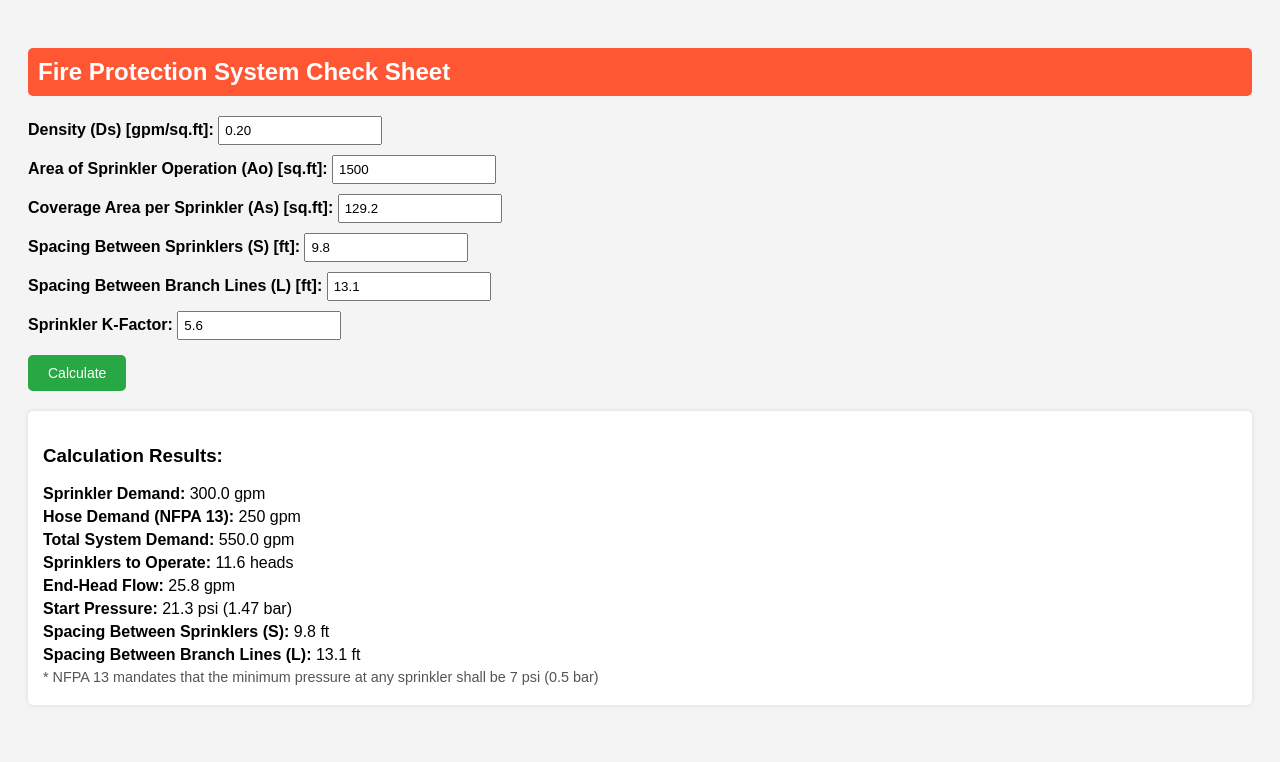
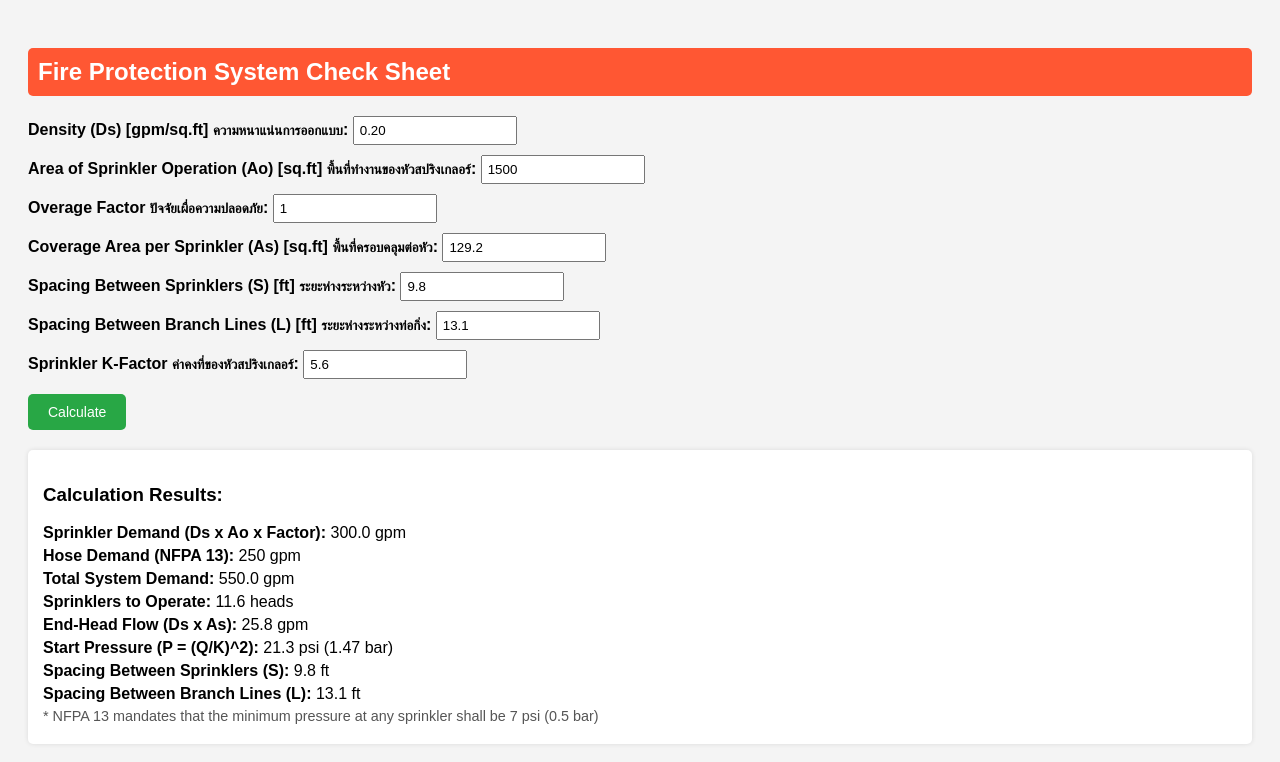
Before and after one commit to CHAIYA156/CHAIYA156.github.io, a plain HTML site: page index.html in a window 1280 px wide. Both pictures are taken after a click on the button "Calculate". Drawn offline with Linux system fonts and the light colour scheme.

Commit message:
Update index.html

```diff
--- a/index.html
+++ b/index.html
@@ -46,17 +46,19 @@
   </style>
 </head>
 <body>
-  <h2>Fire Protection System Check Sheet</h2><label>Density (Ds) [gpm/sq.ft]: <input type="number" id="density" value="0.20" step="0.01"> </label>
+  <h2>Fire Protection System Check Sheet</h2><label>Density (Ds) [gpm/sq.ft] <small>ความหนาแน่นการออกแบบ</small>: <input type="number" id="density" value="0.20" step="0.01"> </label>
 
-<label>Area of Sprinkler Operation (Ao) [sq.ft]: <input type="number" id="area" value="1500"> </label>
+<label>Area of Sprinkler Operation (Ao) [sq.ft] <small>พื้นที่ทำงานของหัวสปริงเกลอร์</small>: <input type="number" id="area" value="1500"> </label>
 
-<label>Coverage Area per Sprinkler (As) [sq.ft]: <input type="number" id="coverage" value="129.2"> </label>
+<label>Overage Factor <small>ปัจจัยเผื่อความปลอดภัย</small>: <input type="number" id="overage" value="1" step="0.1"> </label>
 
-<label>Spacing Between Sprinklers (S) [ft]: <input type="number" id="spacingS" value="9.8"> </label>
+<label>Coverage Area per Sprinkler (As) [sq.ft] <small>พื้นที่ครอบคลุมต่อหัว</small>: <input type="number" id="coverage" value="129.2"> </label>
 
-<label>Spacing Between Branch Lines (L) [ft]: <input type="number" id="spacingL" value="13.1"> </label>
+<label>Spacing Between Sprinklers (S) [ft] <small>ระยะห่างระหว่างหัว</small>: <input type="number" id="spacingS" value="9.8"> </label>
 
-<label>Sprinkler K-Factor: <input type="number" id="kFactor" value="5.6" step="0.1"> </label>
+<label>Spacing Between Branch Lines (L) [ft] <small>ระยะห่างระหว่างท่อกิ่ง</small>: <input type="number" id="spacingL" value="13.1"> </label>
+
+<label>Sprinkler K-Factor <small>ค่าคงที่ของหัวสปริงเกลอร์</small>: <input type="number" id="kFactor" value="5.6" step="0.1"> </label>
 
 <button onclick="calculate()">Calculate</button>
 
@@ -64,12 +66,13 @@
     function calculate() {
       const density = parseFloat(document.getElementById('density').value);
       const area = parseFloat(document.getElementById('area').value);
+      const overage = parseFloat(document.getElementById('overage').value);
       const coverage = parseFloat(document.getElementById('coverage').value);
       const spacingS = parseFloat(document.getElementById('spacingS').value);
       const spacingL = parseFloat(document.getElementById('spacingL').value);
       const kFactor = parseFloat(document.getElementById('kFactor').value);
 
-      const sprinklerDemand = density * area;
+      const sprinklerDemand = density * area * overage;
       const hoseDemand = 250;
       const totalDemand = sprinklerDemand + hoseDemand;
       const sprinklerCount = area / coverage;
@@ -79,12 +82,12 @@
 
       const resultHTML = `
         <h3>Calculation Results:</h3>
-        <p><strong>Sprinkler Demand:</strong> ${sprinklerDemand.toFixed(1)} gpm</p>
+        <p><strong>Sprinkler Demand (Ds x Ao x Factor):</strong> ${sprinklerDemand.toFixed(1)} gpm</p>
         <p><strong>Hose Demand (NFPA 13):</strong> ${hoseDemand} gpm</p>
         <p><strong>Total System Demand:</strong> ${totalDemand.toFixed(1)} gpm</p>
         <p><strong>Sprinklers to Operate:</strong> ${sprinklerCount.toFixed(1)} heads</p>
-        <p><strong>End-Head Flow:</strong> ${headFlow.toFixed(1)} gpm</p>
-        <p><strong>Start Pressure:</strong> ${startPressurePsi.toFixed(1)} psi (${startPressureBar.toFixed(2)} bar)</p>
+        <p><strong>End-Head Flow (Ds x As):</strong> ${headFlow.toFixed(1)} gpm</p>
+        <p><strong>Start Pressure (P = (Q/K)^2):</strong> ${startPressurePsi.toFixed(1)} psi (${startPressureBar.toFixed(2)} bar)</p>
         <p><strong>Spacing Between Sprinklers (S):</strong> ${spacingS.toFixed(1)} ft</p>
         <p><strong>Spacing Between Branch Lines (L):</strong> ${spacingL.toFixed(1)} ft</p>
         <p style="font-size: 0.9em; color: #555;">* NFPA 13 mandates that the minimum pressure at any sprinkler shall be 7 psi (0.5 bar)</p>
```
